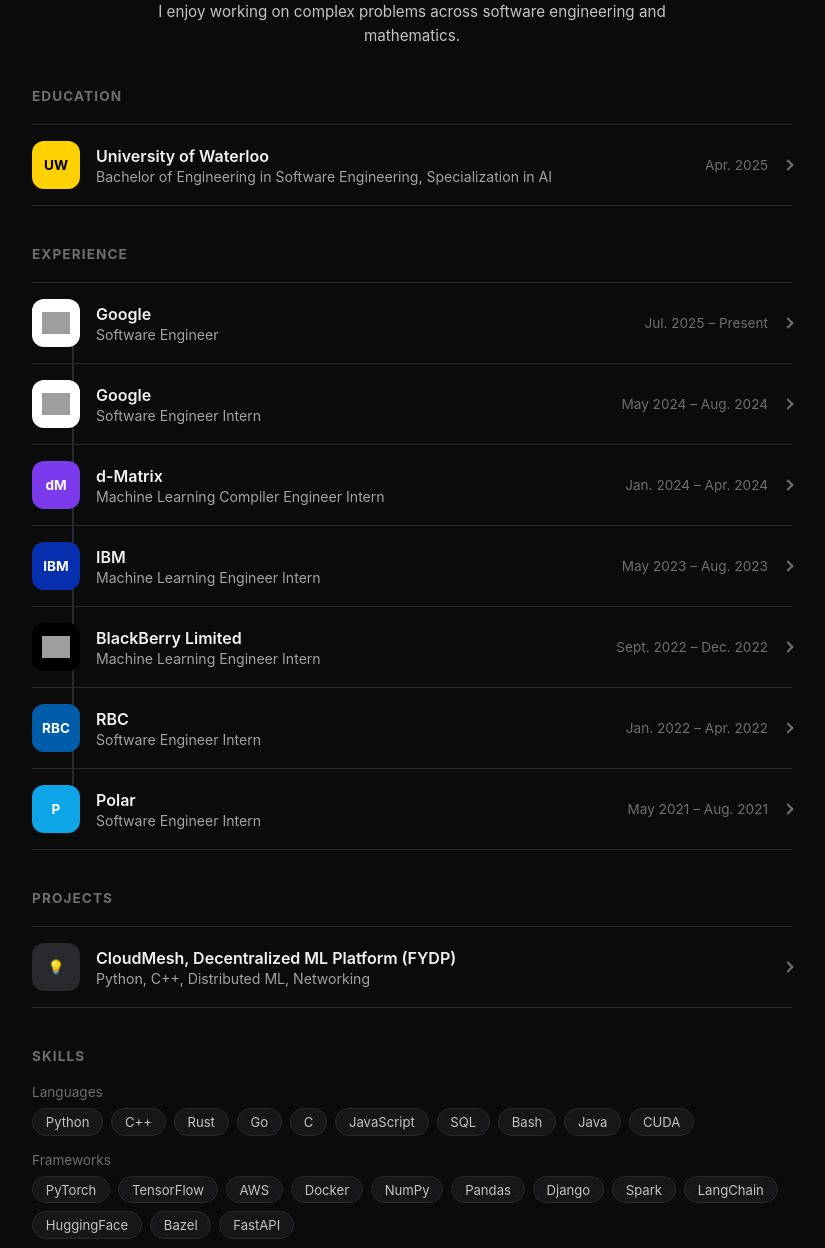
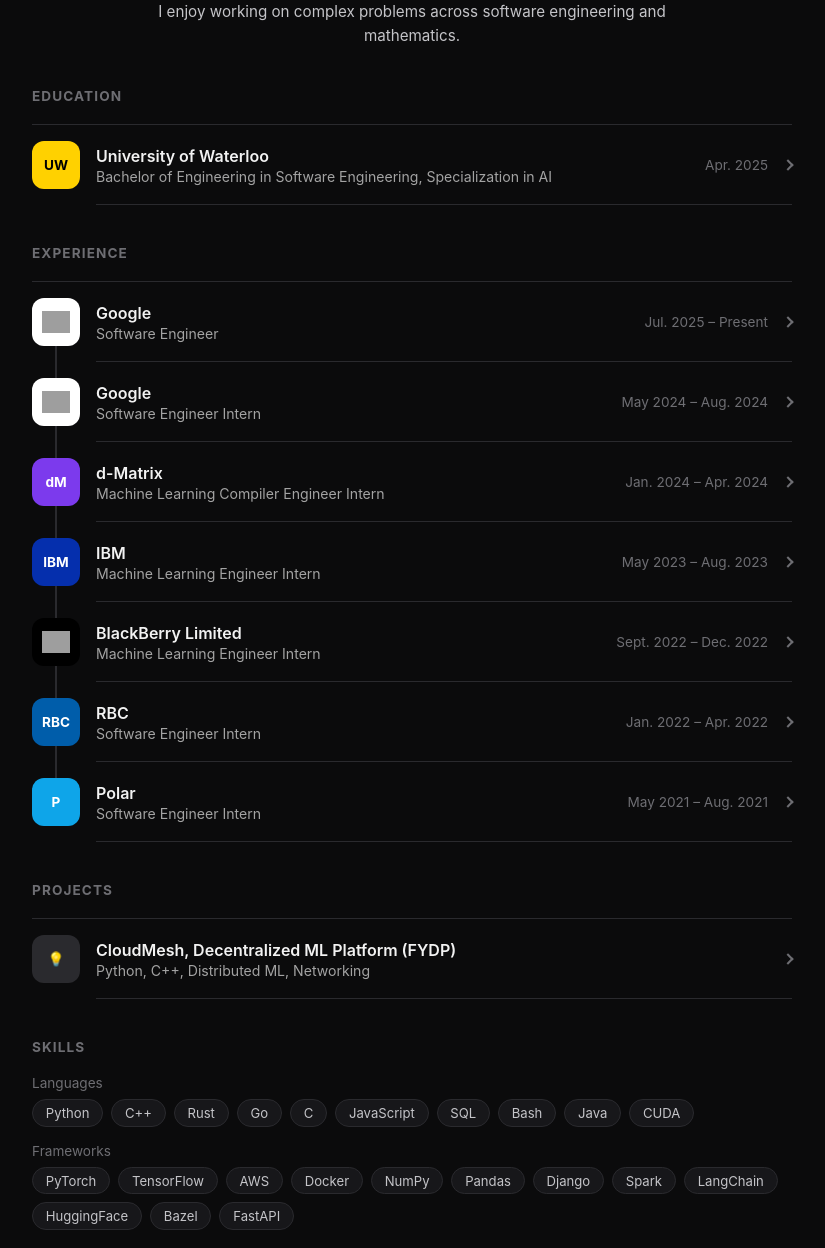
Before and after one commit to rayaq-siddiqui/rayaq-website, a Flask app: page /resume in a window 1280 px wide. Shown: the part 229-1477 px from the top of the page, without its empty margins (228-1053 px from the left). Run offline with Flask 3, Linux system fonts and the light colour scheme; grey boxes are pictures that could not be loaded.

Commit message:
resume: fix timeline connector alignment and indent row dividers
The connector line was off-center from the badges by 16px. Also switched
row dividers to an indented gradient so they stop cutting across the
timeline line and instead only underline the text/date column.

Co-Authored-By: Claude Sonnet 5 <noreply@anthropic.com>

```diff
--- a/frontend/static/resume.css
+++ b/frontend/static/resume.css
@@ -69,13 +69,14 @@
 
 .timeline-item {
   position: relative;
-  border-bottom: 1px solid #2a2a2e;
+  background: linear-gradient(to right, transparent 0 64px, #2a2a2e 64px 100%) bottom / 100% 1px
+    no-repeat;
 }
 
 .timeline-item::before {
   content: "";
   position: absolute;
-  left: 40px;
+  left: 23px;
   top: 0;
   bottom: 0;
   width: 2px;
```
